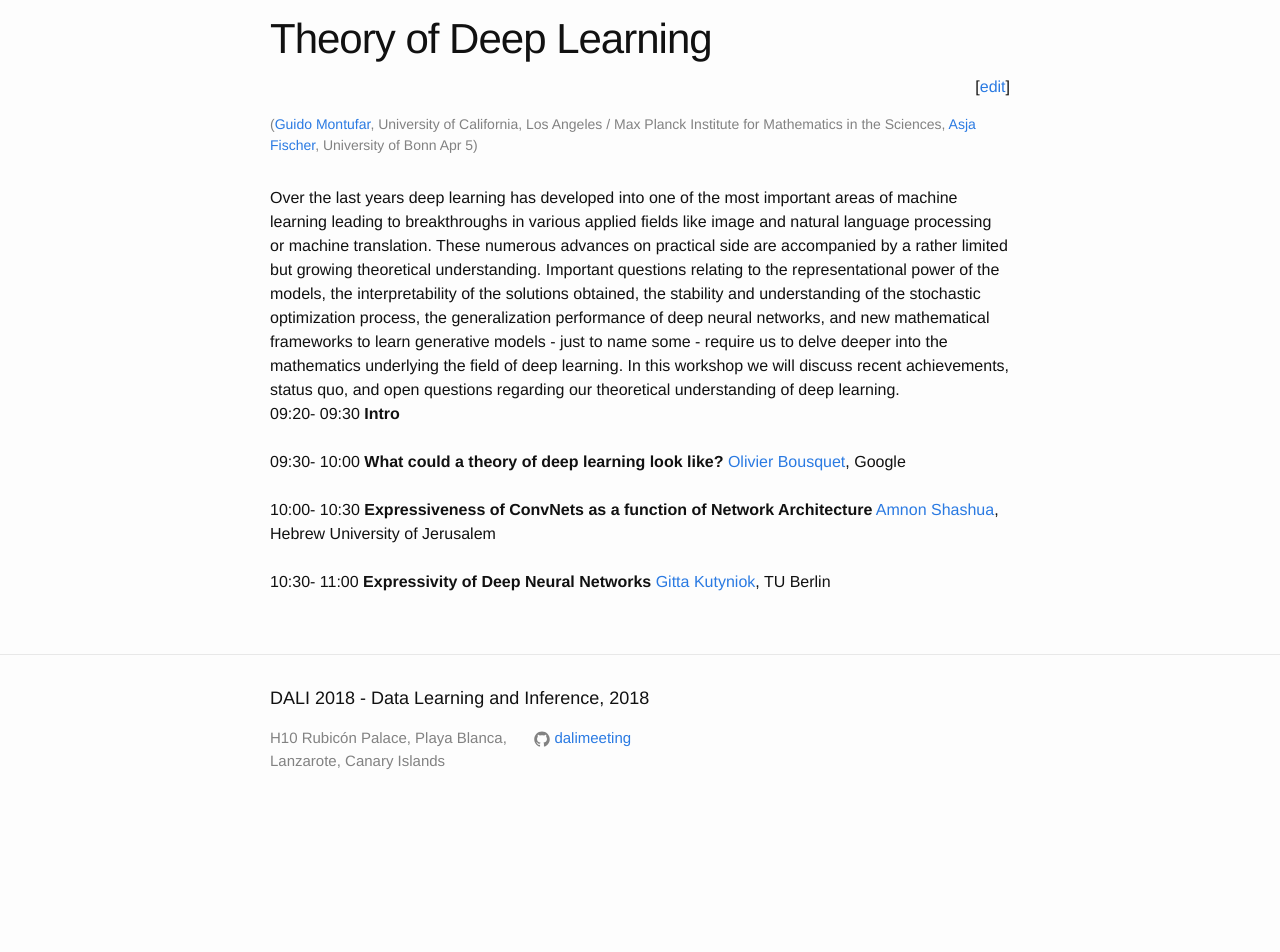
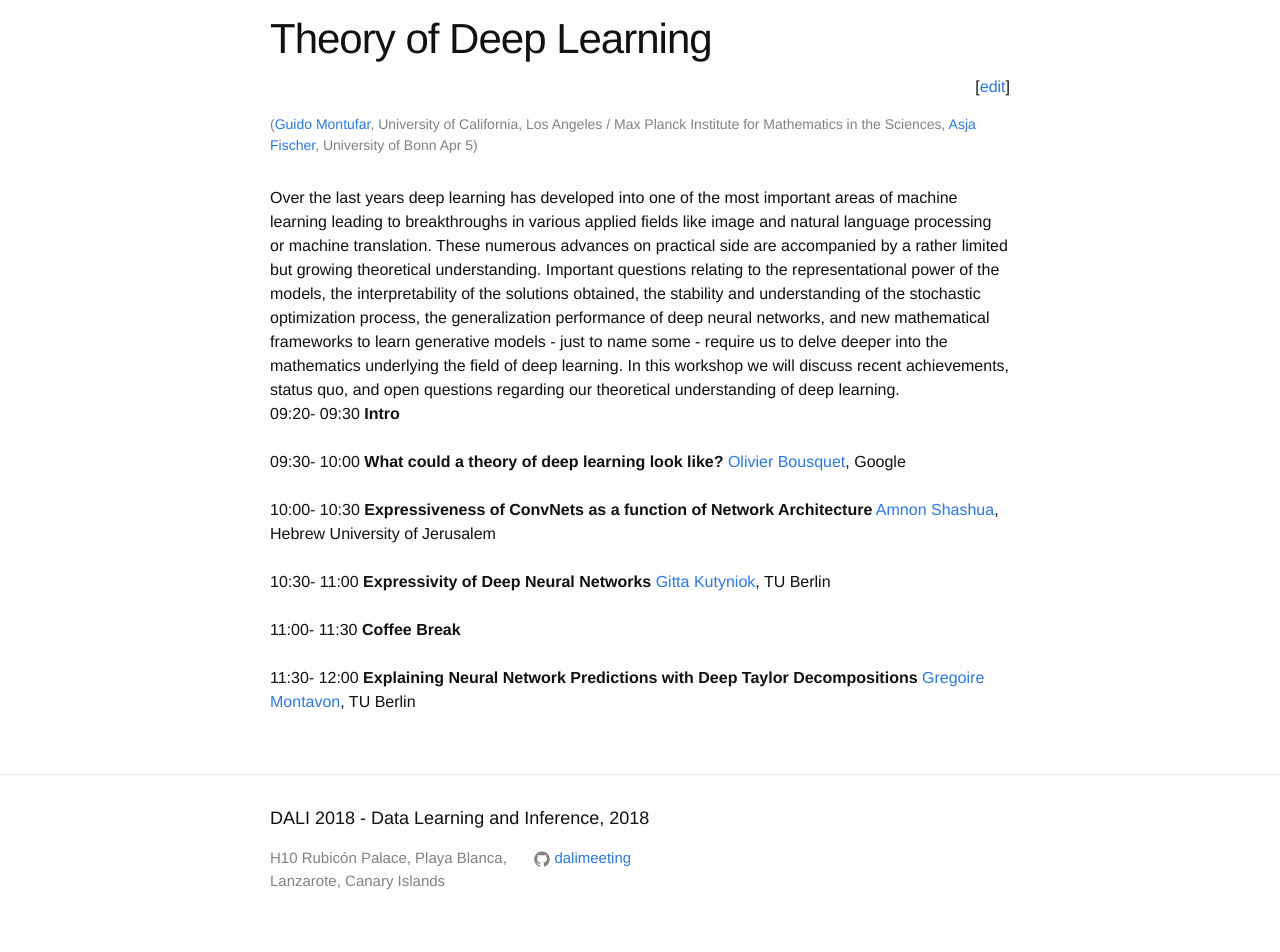
Before and after one commit to dalimeeting/dalimeeting.github.io, a Jekyll site: the page built from _posts/2018-04-05-workshopTheoryDL.md, in a window 1280 px wide. Shown: the part 420-1372 px from the top of the page. Built offline with Jekyll 4.4.1, drawn with Linux system fonts in a browser that asks for light colours; before the commit the page ends 1252 px from its top, so only the background shows below that.

Commit message:
Update 2018-04-05-workshopTheoryDL.md

```diff
--- a/_posts/2018-04-05-workshopTheoryDL.md
+++ b/_posts/2018-04-05-workshopTheoryDL.md
@@ -53,5 +53,23 @@ talks:
   youtube:
   start: "10:30"
   end: "11:00"
+- title: Coffee Break
+  author:
+  - given:
+    family:
+    url:
+    institute:
+  youtube:
+  start: "11:00"
+  end: "11:30"
+- title: "Explaining Neural Network Predictions with Deep Taylor Decompositions"
+  author:
+  - given: Gregoire
+    family: Montavon
+    url: https://www.ml.tu-berlin.de/menue/members/gregoire_montavon/
+    institute: TU Berlin
+  youtube:
+  start: "11:30"
+  end: "12:00"
 speakers:
 ---
```
